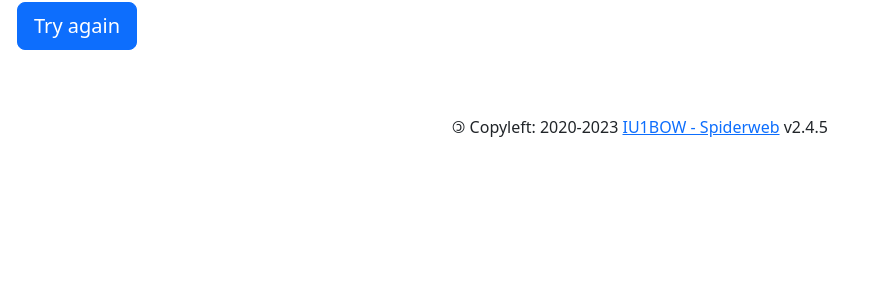
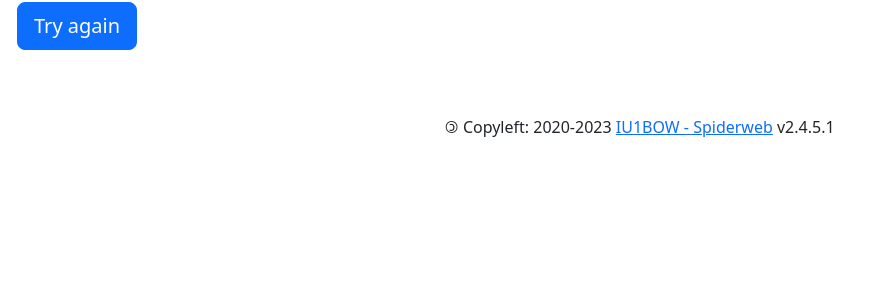
Before and after one commit to coulisse/spiderweb, a Flask app: template templates/offline.html in a window 1280 px wide. Shown: the part 463-763 px from the top of the page, without its empty margins (0-878 px from the left). Run offline with Flask 3, Linux system fonts and the light colour scheme; the template is opened without the code that fills it, so the values that code supplies are empty; parts of the project's set-up code (start-up, migrations or seed data) failed here and were passed over; some libraries are stand-ins or nearby versions.

Commit message:
minor fixes

```diff
--- a/static/pwa/service-worker.js
+++ b/static/pwa/service-worker.js
@@ -1,5 +1,5 @@
 // Dichiarazione della costante per il nome della cache
-const CACHE_NAME = 'pwa-spiderweb_v2.4.5'
+const CACHE_NAME = 'pwa-spiderweb_v2.4.5.1'
 
 // Dichiarazione della costante per gli URL da mettere in cache
 const URLS_TO_CACHE = [
--- a/templates/_base.html
+++ b/templates/_base.html
@@ -91,7 +91,7 @@
 			<span class="copyleft">&copy;</span> Copyleft:
 			<span id="copyDate"></span>
 			<a href="https://github.com/coulisse/spiderweb/" target="blank" rel="noopener">IU1BOW - Spiderweb</a>
-			<span id="version">v2.4.5</span>
+			<span id="version">v2.4.5.1</span>
 		</div>
 	</footer>
 	<script async src="static/js/rel/load-sw.min.js"></script>
```
Also changed, not shown: README.md, docs/CHANGELOG.md, static/pwa/manifest.webmanifest, 1 other file.
